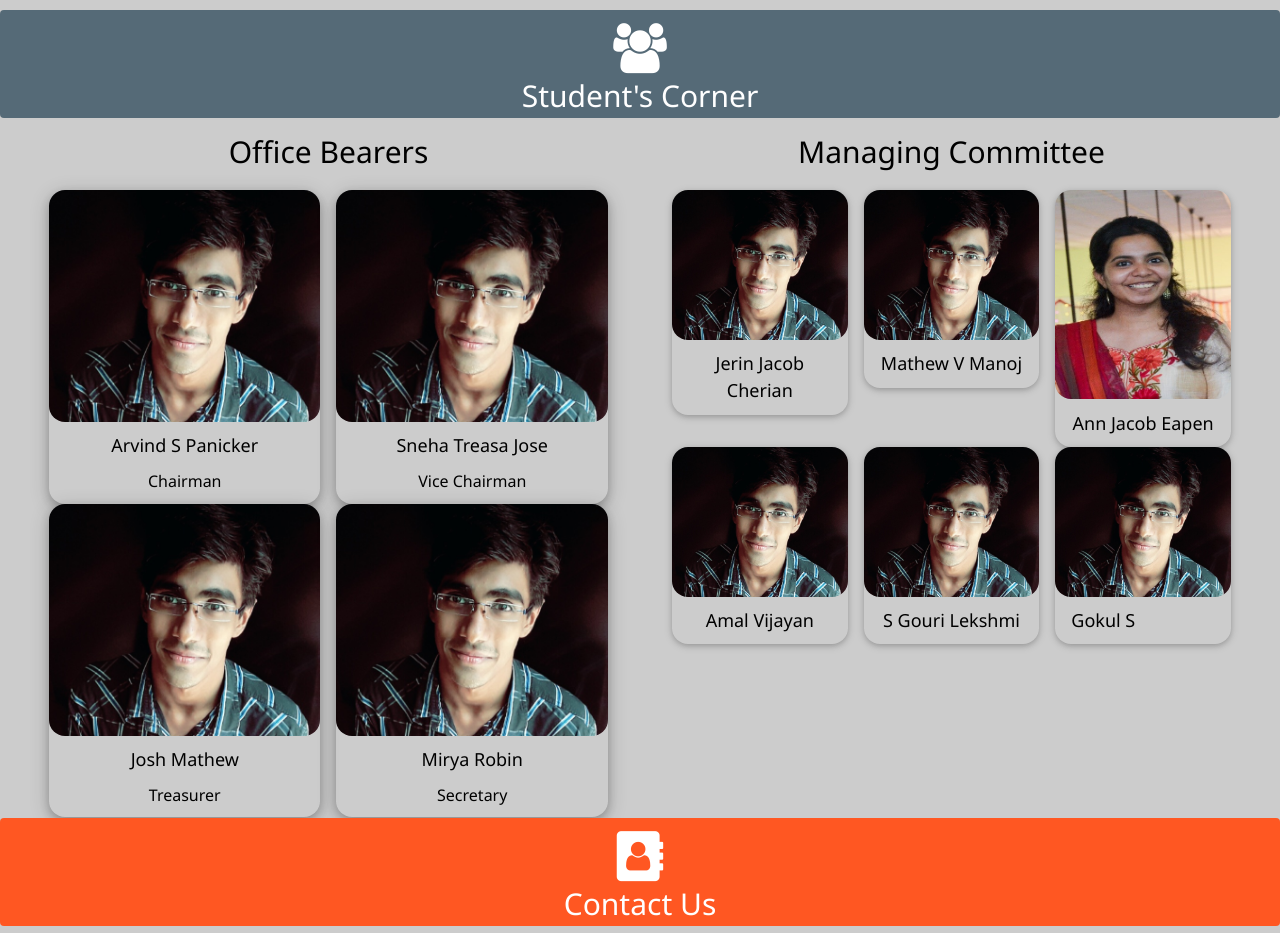
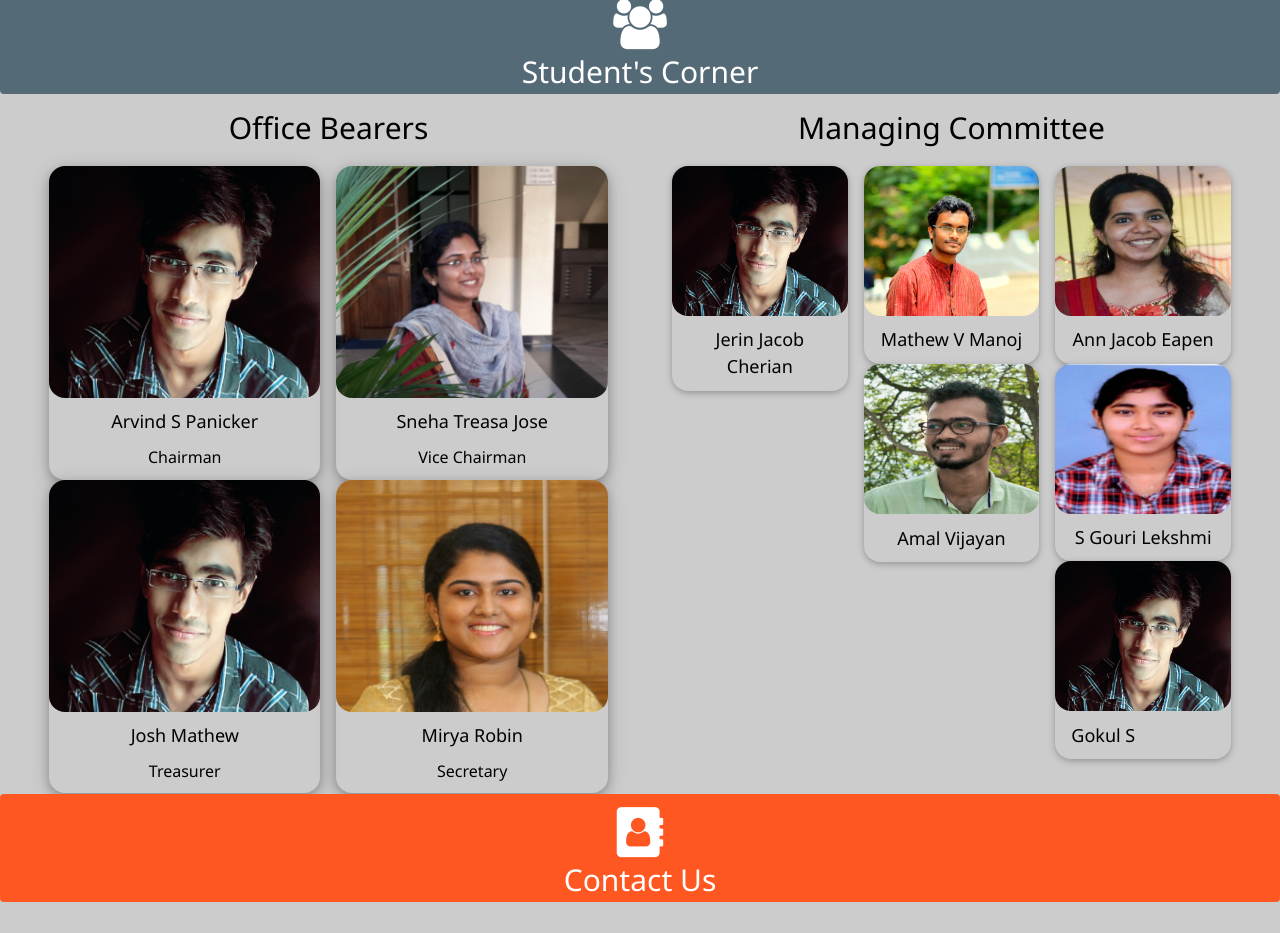
Before and after one commit to arvindspanicker/CSI-website, a plain HTML site: page index.html in a window 1280 px wide. Shown: the part 1374-2307 px from the top of the page. Drawn offline with nearby package versions, Linux system fonts and the light colour scheme.

Commit message:
changes made

```diff
--- a/index.html
+++ b/index.html
@@ -87,7 +87,7 @@
 					<div class="w3-row-padding w3-margin-top">
 				    	<div class="w3-half">
 						    <div class="w3-card-6 w3-round-xlarge">
-						      <img src="img/officebearers/arvind.jpg" style="width:100%" class="w3-round-xlarge">
+						      <img src="img/officebearers/biju.jpg" style="width:100%" class="w3-round-xlarge">
 						      <div class="w3-container">
 						        <h5 class="w3-center">Biju B Varghese</h5>
 						        <h6 class="w3-center">Student Branch Counsellor</h6>
@@ -96,7 +96,7 @@
 						</div>
 						<div class="w3-half">
 						    <div class="w3-card-6 w3-round-xlarge">
-						      <img src="img/officebearers/arvind.jpg" style="width:100%" class="w3-round-xlarge">
+						      <img src="img/officebearers/vishnu.jpg" style="width:100%" class="w3-round-xlarge">
 						      <div class="w3-container">
 						        <h5 class="w3-center">Vishnukumar S</h5>
 						        <h6 class="w3-center">CSI-Staff Coordinator</h6>
@@ -215,7 +215,7 @@
 				</div>
 				<div class="w3-half">
 				    <div class="w3-card-4 w3-round-xlarge">
-				      <img src="img/officebearers/arvind.jpg" style="width:100%" class="w3-round-xlarge">
+				      <img src="img/officebearers/sneha.jpg" style="width:100%" class="w3-round-xlarge">
 				      <div class="w3-container">
 				        <h5 class="w3-center">Sneha Treasa Jose</h5>
 				        <h6 class="w3-center">Vice Chairman</h6>
@@ -233,7 +233,7 @@
 				</div>
 				<div class="w3-half">
 				    <div class="w3-card-4 w3-round-xlarge">
-				      <img src="img/officebearers/arvind.jpg" style="width:100%" class="w3-round-xlarge">
+				      <img src="img/officebearers/mirya.jpg" style="width:100%" class="w3-round-xlarge">
 				      <div class="w3-container">
 				        <h5 class="w3-center">Mirya Robin</h5>
 				        <h6 class="w3-center">Secretary</h6>
@@ -255,7 +255,7 @@
 				 </div>
 				  <div class="w3-third">
 				    <div class="w3-card-2 w3-round-xlarge">
-				      <img src="img/officebearers/arvind.jpg" style="width:100%" class="w3-round-xlarge">
+				      <img src="img/officebearers/mathew.jpg" style="width:100%" class="w3-round-xlarge">
 				      <div class="w3-container">
 				        <h5 class="w3-center">Mathew V Manoj</h5>
 				      </div>
@@ -263,7 +263,7 @@
 				 </div>
 				 <div class="w3-third">
 				    <div class="w3-card-2 w3-round-xlarge">
-				      <img src="img/officebearers/ann.jpg" style="width:100%;" class="w3-round-xlarge">
+				      <img src="img/officebearers/anneapen.jpg" style="width:100%;" class="w3-round-xlarge">
 				      <div class="w3-container">
 				        <h5 class="w3-center">Ann Jacob Eapen</h5>
 				      </div>
@@ -271,7 +271,7 @@
 				 </div>
 				 <div class="w3-third">
 				    <div class="w3-card-2 w3-round-xlarge" >
-				      <img src="img/officebearers/arvind.jpg" style="width:100%" class="w3-round-xlarge">
+				      <img src="img/officebearers/amal.jpg" style="width:100%" class="w3-round-xlarge">
 				      <div class="w3-container">
 				        <h5 class="w3-center">Amal Vijayan</h5>
 				      </div>
@@ -279,7 +279,7 @@
 				 </div>
 				 <div class="w3-third">
 				    <div class="w3-card-2 w3-round-xlarge">
-				      <img src="img/officebearers/arvind.jpg" style="width:100%" class="w3-round-xlarge">
+				      <img src="img/officebearers/gowri.jpg" style="width:100%" class="w3-round-xlarge">
 				      <div class="w3-container">
 				        <h5 class="w3-center">S Gouri Lekshmi</h5>
 				      </div>
```
Also changed, not shown: img/officebearers/Bijujpg.jpg (added), img/officebearers/amal.jpg (added), img/officebearers/anneapen.jpg (added), img/officebearers/gowri.jpg (added), img/officebearers/mathew.jpg (added), img/officebearers/mirya.jpg (added), img/officebearers/sneha.jpg (added), img/officebearers/vishnu.jpg (added).
